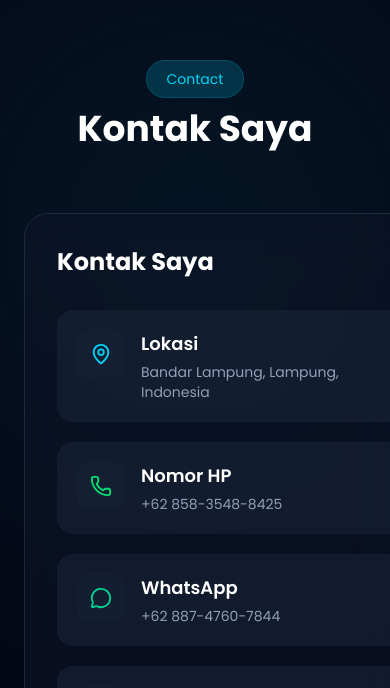
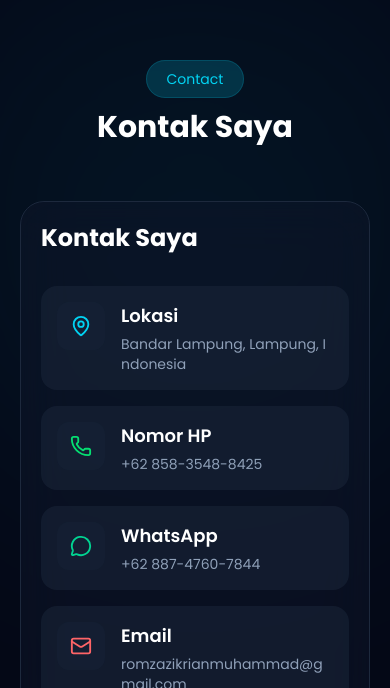
Before and after one commit to romzazikrian/port-next-js-romza, a Next.js app: page / in a window 390 px wide. Shown: the part 8856-9544 px from the top of the page. Built offline with nearby package versions, Linux system fonts and the light colour scheme.

Commit message:
Fix contact mobile layout

```diff
--- a/sections/KontakSection.jsx
+++ b/sections/KontakSection.jsx
@@ -46,21 +46,23 @@ export default function KontakSection() {
   return (
     <section
       id="kontak"
-      className={`relative overflow-hidden py-24 px-6 lg:px-20 transition-colors duration-300 ${
-        theme === "dark" ? "bg-[#050816]" : "bg-slate-100"
+      className={`relative overflow-hidden py-24 px-5 sm:px-6 lg:px-20 transition-colors duration-300 ${
+        theme === "dark"
+          ? "bg-[#050816]"
+          : "bg-slate-100"
       }`}
     >
-      {/* Glow Background */}
+      {/* Glow */}
       <div className="absolute top-0 left-1/2 -translate-x-1/2 w-[500px] h-[500px] bg-cyan-500/10 blur-[140px] rounded-full" />
 
-      {/* HEADER */}
-      <div className="text-center mb-16 relative z-10">
+      {/* Header */}
+      <div className="text-center mb-14 relative z-10">
         <span className="px-5 py-2 rounded-full bg-cyan-500/20 border border-cyan-500/20 text-cyan-400 text-sm">
           Contact
         </span>
 
         <h2
-          className={`mt-5 text-4xl font-bold ${
+          className={`mt-5 text-3xl sm:text-4xl font-bold ${
             theme === "dark"
               ? "text-white"
               : "text-slate-800"
@@ -72,9 +74,9 @@ export default function KontakSection() {
 
       <div className="grid lg:grid-cols-2 gap-6 lg:gap-10 relative z-10">
 
-        {/* LEFT - CONTACT INFO */}
+        {/* LEFT */}
         <div
-          className={`rounded-3xl border p-8 backdrop-blur-xl ${
+          className={`rounded-3xl border p-5 sm:p-8 backdrop-blur-xl ${
             theme === "dark"
               ? "bg-slate-900/50 border-slate-800"
               : "bg-white border-slate-200"
@@ -90,24 +92,24 @@ export default function KontakSection() {
             Kontak Saya
           </h3>
 
-          <div className="space-y-5">
+          <div className="space-y-4">
             {contactInfo.map((item, index) => (
               <div
                 key={index}
-                className={`flex items-start gap-4 p-5 rounded-2xl transition-all duration-300 hover:-translate-y-1 hover:shadow-lg ${
+                className={`flex items-start gap-4 p-4 sm:p-5 rounded-2xl transition-all duration-300 hover:-translate-y-1 hover:shadow-lg ${
                   theme === "dark"
                     ? "bg-slate-800/50 hover:bg-slate-800"
                     : "bg-slate-50 hover:bg-slate-100"
                 }`}
               >
-                {/* Icon */}
+                {/* ICON */}
                 <div
-                  className={`w-12 h-12 rounded-xl flex items-center justify-center bg-slate-800/30 ${item.color}`}
+                  className={`flex-shrink-0 w-12 h-12 rounded-xl flex items-center justify-center bg-slate-800/30 ${item.color}`}
                 >
                   {item.icon}
                 </div>
 
-                {/* Text */}
+                {/* TEXT */}
                 <div className="flex-1 min-w-0">
                   <h4
                     className={`font-semibold text-lg ${
@@ -124,7 +126,7 @@ export default function KontakSection() {
                       href={item.link}
                       target="_blank"
                       rel="noopener noreferrer"
-                      className={`mt-1 block break-words text-sm sm:text-base transition hover:text-cyan-400 ${
+                      className={`mt-1 block w-full break-all text-sm sm:text-base transition hover:text-cyan-400 ${
                         theme === "dark"
                           ? "text-slate-400"
                           : "text-slate-600"
@@ -134,7 +136,7 @@ export default function KontakSection() {
                     </a>
                   ) : (
                     <p
-                      className={`mt-1 break-words text-sm sm:text-base ${
+                      className={`mt-1 w-full break-all text-sm sm:text-base ${
                         theme === "dark"
                           ? "text-slate-400"
                           : "text-slate-600"
@@ -149,9 +151,9 @@ export default function KontakSection() {
           </div>
         </div>
 
-        {/* RIGHT - CONTACT FORM */}
+        {/* RIGHT FORM */}
         <div
-          className={`rounded-3xl border p-8 backdrop-blur-xl ${
+          className={`rounded-3xl border p-5 sm:p-8 backdrop-blur-xl ${
             theme === "dark"
               ? "bg-slate-900/50 border-slate-800"
               : "bg-white border-slate-200"
@@ -169,7 +171,6 @@ export default function KontakSection() {
 
           <form className="space-y-5">
 
-            {/* NAME */}
             <input
               type="text"
               placeholder="Your Name"
@@ -180,7 +181,6 @@ export default function KontakSection() {
               }`}
             />
 
-            {/* EMAIL */}
             <input
               type="email"
               placeholder="Your Email"
@@ -191,7 +191,6 @@ export default function KontakSection() {
               }`}
             />
 
-            {/* SUBJECT */}
             <input
               type="text"
               placeholder="Subject"
@@ -202,7 +201,6 @@ export default function KontakSection() {
               }`}
             />
 
-            {/* MESSAGE */}
             <textarea
               rows={6}
               placeholder="Write your message..."
@@ -213,7 +211,6 @@ export default function KontakSection() {
               }`}
             />
 
-            {/* BUTTON */}
             <button
               type="submit"
               className="w-full py-4 rounded-2xl bg-cyan-500 hover:bg-cyan-600 transition-all duration-300 text-white font-semibold flex items-center justify-center gap-2 hover:scale-[1.02]"
```
